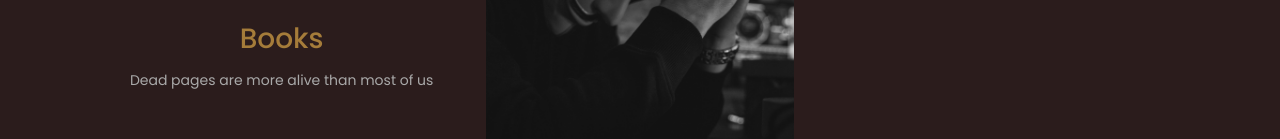
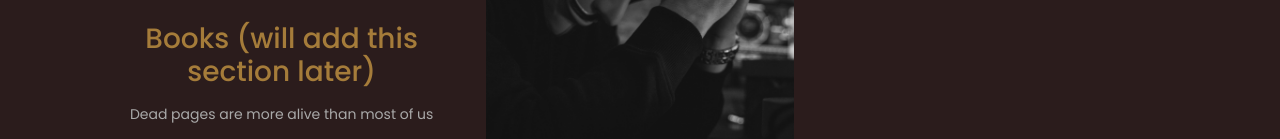
Before and after one commit to Prince-rj/zekst.github.io, a plain HTML site: page index.html in a window 1280 px wide. Shown: the part 1382-1521 px from the top of the page. Drawn offline with nearby package versions, Linux system fonts and the light colour scheme.

Commit message:
acknowledging

```diff
--- a/index.html
+++ b/index.html
@@ -77,7 +77,7 @@
 		<div class="diff_services">
 			<div class="diff_services_item">
 				<img src="images/down2.jpg" alt="service_image">
-				<h3 class="sub_title">Books</h3>
+				<h3 class="sub_title">Books (will add this section later)</h3>
 				<p> Dead pages are more alive than most of us </p>
 			</div>
 			<div class="diff_services_item">
```
